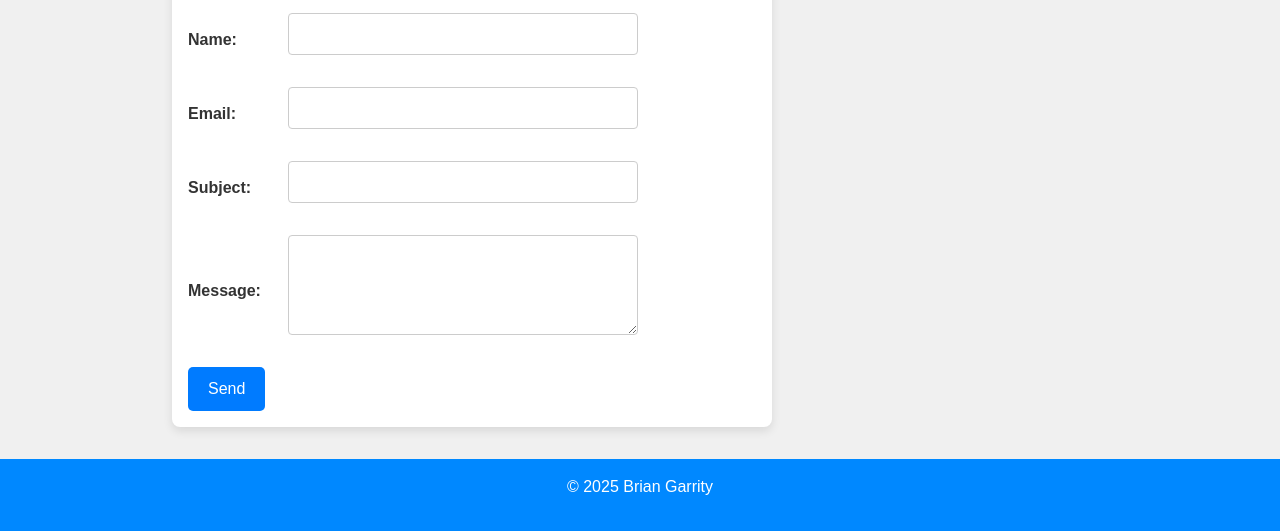
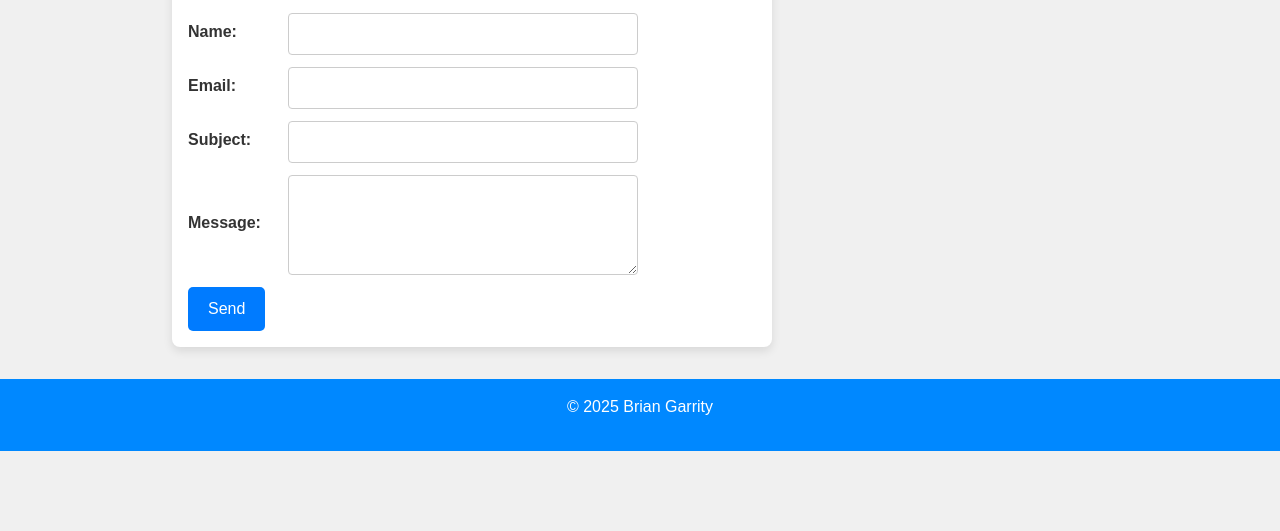
Before and after one commit to garrib10/portfolio-website, a plain HTML site: page index.html in a window 1280 px wide. Shown: the part 1490-2021 px from the top of the page. After the commit the page ends 1941 px from the top, so only its background shows below. Drawn offline with nearby package versions, Linux system fonts and the light colour scheme.

Commit message:
fixed spacing between form rows

```diff
--- a/styles.css
+++ b/styles.css
@@ -197,6 +197,7 @@ footer {
 .contact-form textarea {
   width: 100%;
   padding: 0.5rem;
+  padding-left: .5rem
   margin-bottom: 1rem;
   border-radius: 4px;
   border: 1px solid #ccc;
@@ -245,7 +246,7 @@ footer {
   display: flex;
   align-items: center;
   gap: 10px;
-  margin-bottom: 1rem;
+  margin-bottom: 0.75rem;
 }
 
 .form-row label {
```
